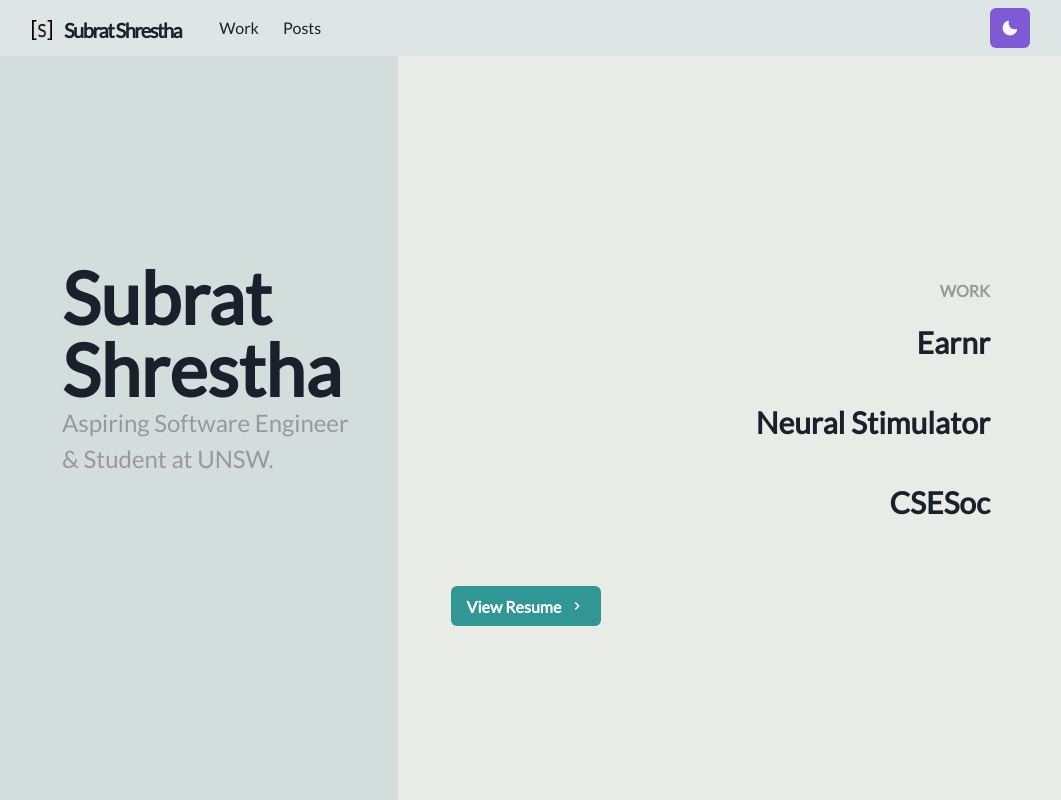
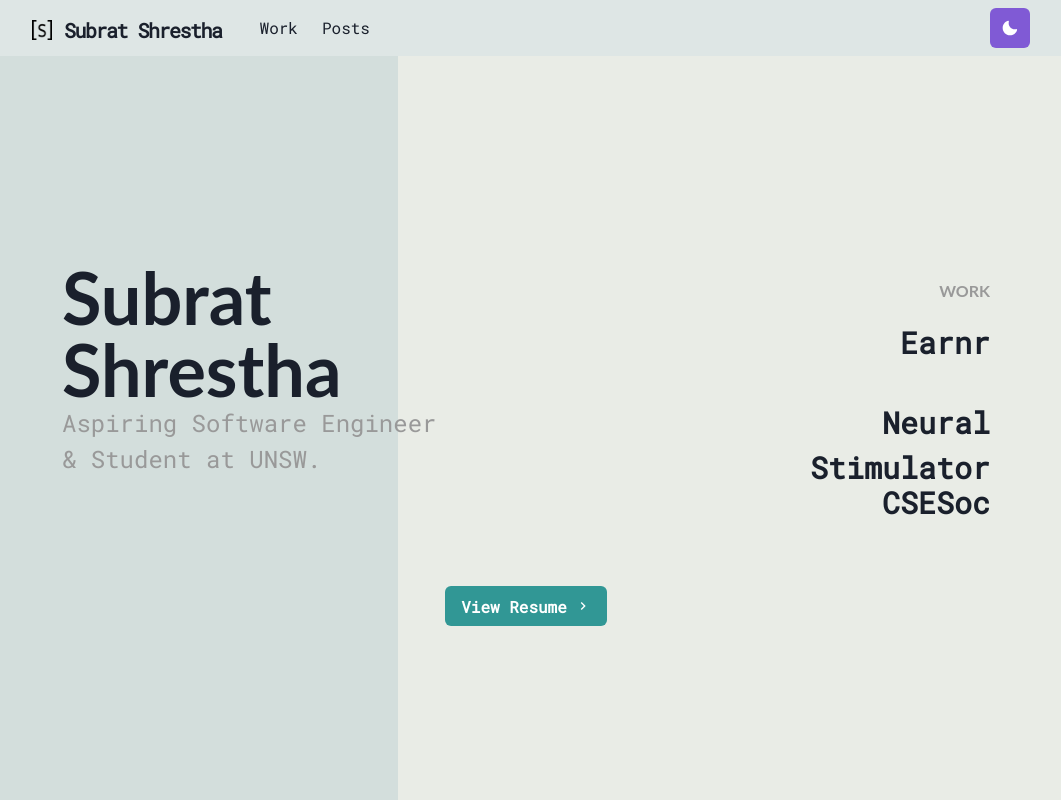
Before and after one commit to SubratShrestha/portfolio-next, a Next.js app: page / in a window 1280 px wide. Shown: the whole page, without its empty margins (114-1175 px from the left). Built offline with nearby package versions, Linux system fonts and the light colour scheme.

Commit message:
use Roboto mono

```diff
--- a/components/layouts/fonts.tsx
+++ b/components/layouts/fonts.tsx
@@ -1,16 +1,19 @@
 import { Global } from '@emotion/react'
 
 /*
-* M rounded 1c: @import url("https://fonts.googleapis.com/css2?family=M+PLUS+Rounded+1C:wght@300;700&display=swap");
-* lato: @import url('https://fonts.googleapis.com/css2?family=Lato&display=swap');
-* */
+ * M rounded 1c: @import url("https://fonts.googleapis.com/css2?family=M+PLUS+Rounded+1C:wght@300;700&display=swap");
+ * lato: @import url('https://fonts.googleapis.com/css2?family=Lato&display=swap');
+ * source code pro: @import url('https://fonts.googleapis.com/css2?family=Source+Code+Pro&display=swap');
+ * Roboto Mono: @import url('https://fonts.googleapis.com/css2?family=Roboto+Mono&display=swap');
+ * IBM Plex: @import url('https://fonts.googleapis.com/css2?family=IBM+Plex+Mono&display=swap');
+ * */
 const FontProvider = () => {
   return (
     <Global
       styles={`
-          @import url('https://fonts.googleapis.com/css2?family=Lato&display=swap');
-          * { font-family: "Lato" }
-        `}
+        @import url('https://fonts.googleapis.com/css2?family=Roboto+Mono&display=swap');
+        * { font-family: "Roboto Mono" }
+      `}
     />
   )
 }
```
